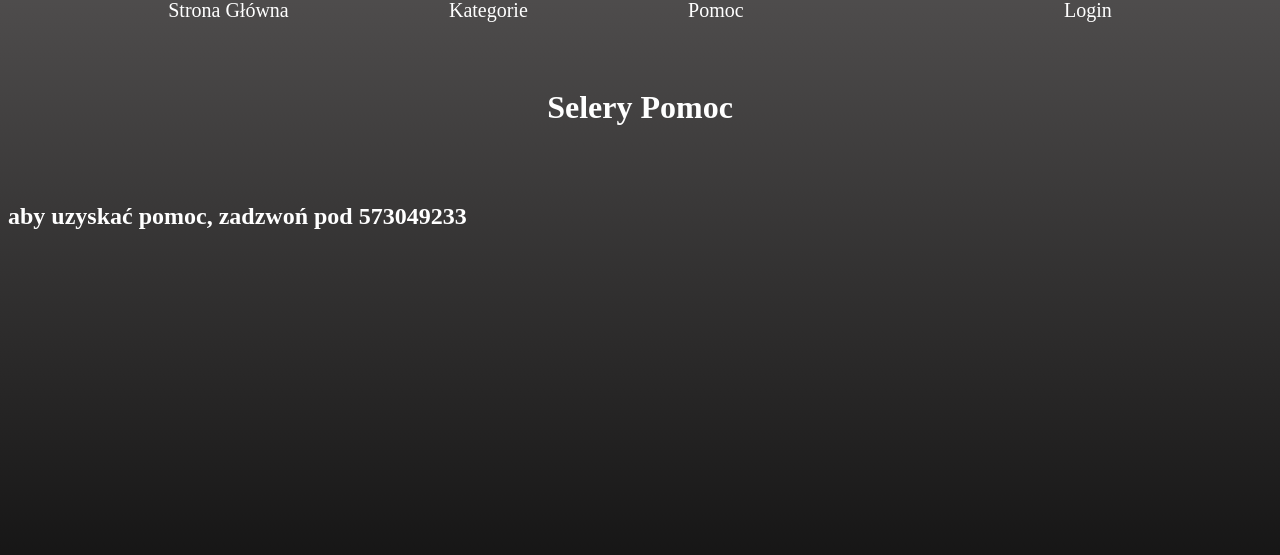
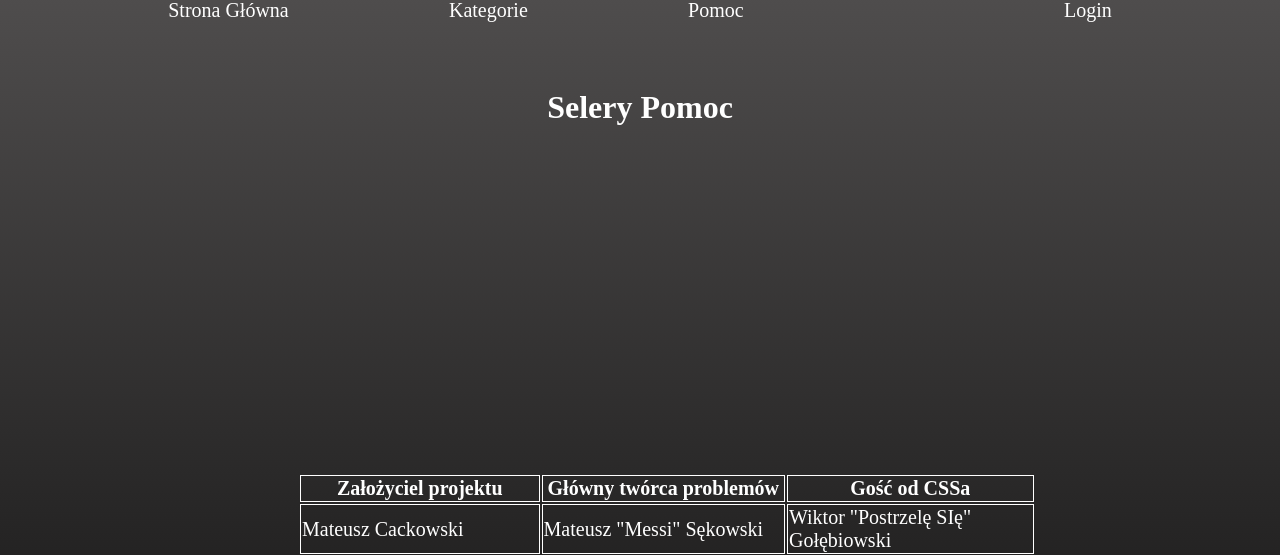
Before and after one commit to SomeAlienBoi69/WWW, a Django app: page /help/ in a window 1280 px wide. Shown: the part 19-574 px from the top of the page. Run offline with Django 4.2, Linux system fonts and the light colour scheme.

Commit message:
"Minor" amount of toomfoolery
💀🗿

```diff
--- a/WWW/seler/static/main.css
+++ b/WWW/seler/static/main.css
@@ -105,3 +105,23 @@ section {
     display: flex;
     flex-direction: column;
 }
+
+.PomocDiv {
+
+    table {
+        padding: 200px;
+        margin: 90px;
+        width: 90%;
+
+        tr, th, td {
+            border: 1px solid white;
+        }
+
+        img {
+            max-width: 70%;
+            height: auto;
+        }
+
+    }
+
+}
--- a/WWW/seler/templates/help.html
+++ b/WWW/seler/templates/help.html
@@ -16,8 +16,34 @@
     </header>
     <div id="space"></div>
 
-    <h2>aby uzyskać pomoc, zadzwoń pod 573049233</h2>
 
+    <div class="PomocDiv">
+
+        <h1>
+            <table>
+                <tr>
+                    <th>Założyciel projektu</th>
+                    <th>Główny twórca problemów</th>
+                    <th>Gość od CSSa</th>
+                </tr>
+                <tr>
+                    <td>Mateusz Cackowski</td>
+                    <td>Mateusz "Messi" Sękowski</td>
+                    <td>Wiktor "Postrzelę SIę" Gołębiowski</td>
+                </tr>
+                <tr>
+                    <td><img src="https://i.imgur.com/H3I39b8.png"></td>
+                    <td><img src="https://i.imgur.com/vw5Sr1R.jpeg"></td>
+                    <td><img src="https://i.imgur.com/AauSFBw.jpeg"></td>
+                </tr>
+            </table>
+
+        </h1>
+
+
+        <h2>Aby uzyskać pomoc, zadzwoń pod 573049233</h2>
+
+    </div>
 
 </body>
 </html>
```
